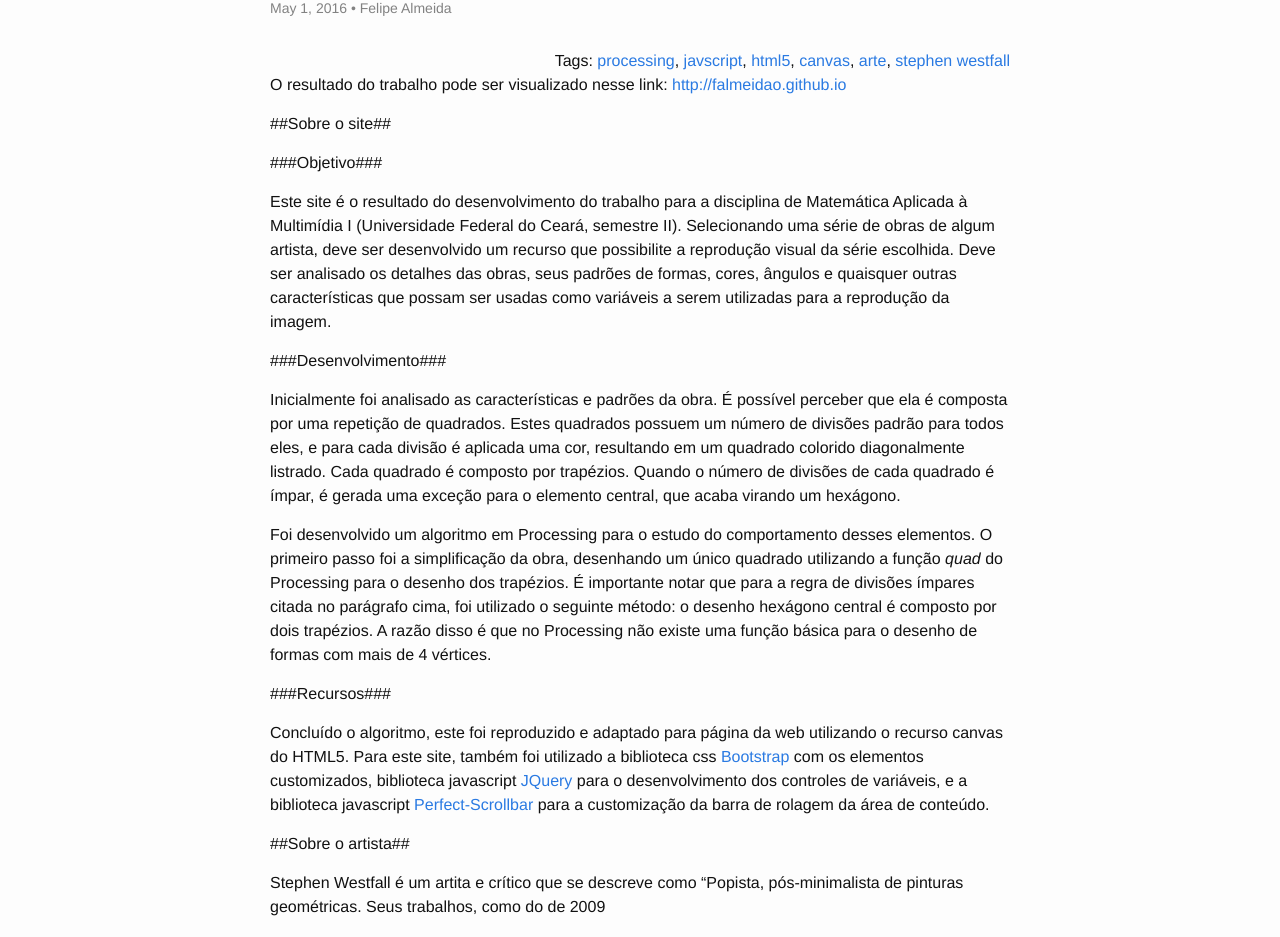
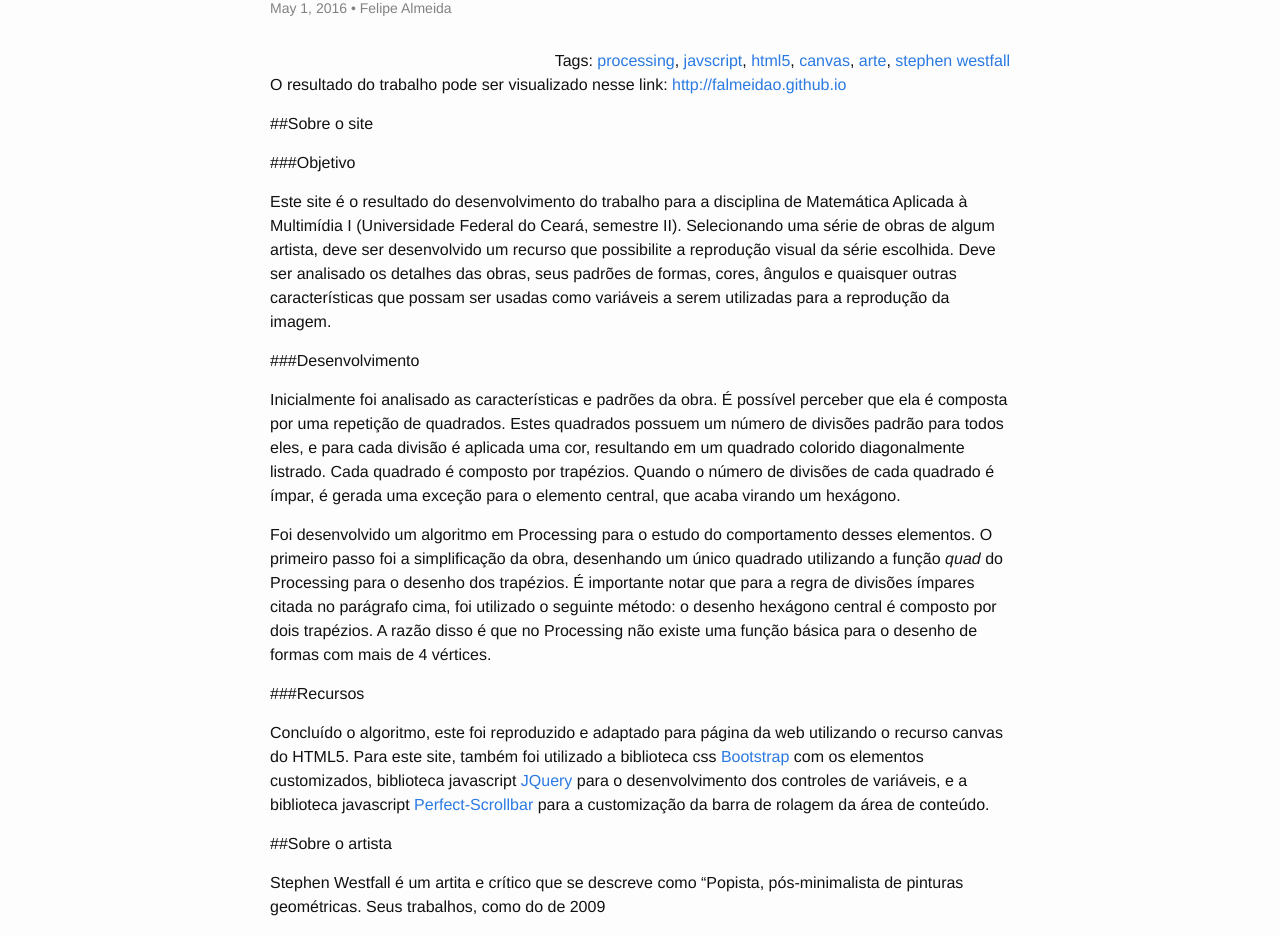
Before and after one commit to falmeidaco/blog-smd, a Jekyll site: the page built from _posts/2016-05-01-stephenator-gerador-de-arte.markdown, in a window 1280 px wide. Shown: the part 151-1088 px from the top of the page. Built offline with Jekyll 4.4.1, drawn with Linux system fonts in a browser that asks for light colours.

Commit message:
correção 2 de títulos

```diff
--- a/_posts/2016-05-01-stephenator-gerador-de-arte.markdown
+++ b/_posts/2016-05-01-stephenator-gerador-de-arte.markdown
@@ -15,23 +15,23 @@ tags:
 
 O resultado do trabalho pode ser visualizado nesse link: [http://falmeidao.github.io](http://falmeidao.github.io)
 
-##Sobre o site##
+##Sobre o site
 
-###Objetivo###
+###Objetivo
 
 Este site é o resultado do desenvolvimento do trabalho para a disciplina de Matemática Aplicada à Multimídia I (Universidade Federal do Ceará, semestre II). Selecionando uma série de obras de algum artista, deve ser desenvolvido um recurso que possibilite a reprodução visual da série escolhida. Deve ser analisado os detalhes das obras, seus padrões de formas, cores, ângulos e quaisquer outras características que possam ser usadas como variáveis a serem utilizadas para a reprodução da imagem.
 
-###Desenvolvimento###
+###Desenvolvimento
 
 Inicialmente foi analisado as características e padrões da obra. É possível perceber que ela é composta por uma repetição de quadrados. Estes quadrados possuem um número de divisões padrão para todos eles, e para cada divisão é aplicada uma cor, resultando em um quadrado colorido diagonalmente listrado. Cada quadrado é composto por trapézios. Quando o número de divisões de cada quadrado é ímpar, é gerada uma exceção para o elemento central, que acaba virando um hexágono.
 
 Foi desenvolvido um algoritmo em Processing para o estudo do comportamento desses elementos. O primeiro passo foi a simplificação da obra, desenhando um único quadrado utilizando a função *quad* do Processing para o desenho dos trapézios. É importante notar que para a regra de divisões ímpares citada no parágrafo cima, foi utilizado o seguinte método: o desenho hexágono central é composto por dois trapézios. A razão disso é que no Processing não existe uma função básica para o desenho de formas com mais de 4 vértices.
 
-###Recursos###
+###Recursos
 
 Concluído o algoritmo, este foi reproduzido e adaptado para página da web utilizando o recurso canvas do HTML5. Para este site, também foi utilizado a biblioteca css [Bootstrap](http://getbootstrap.com/) com os elementos customizados, biblioteca javascript [JQuery](https://jquery.com/) para o desenvolvimento dos controles de variáveis, e a biblioteca javascript [Perfect-Scrollbar](https://noraesae.github.io/perfect-scrollbar/) para a customização da barra de rolagem da área de conteúdo.
 
-##Sobre o artista##
+##Sobre o artista
 
 Stephen Westfall é um artita e crítico que se descreve como "Popista, pós-minimalista de pinturas geométricas.  Seus trabalhos, como do de 2009
 
```
